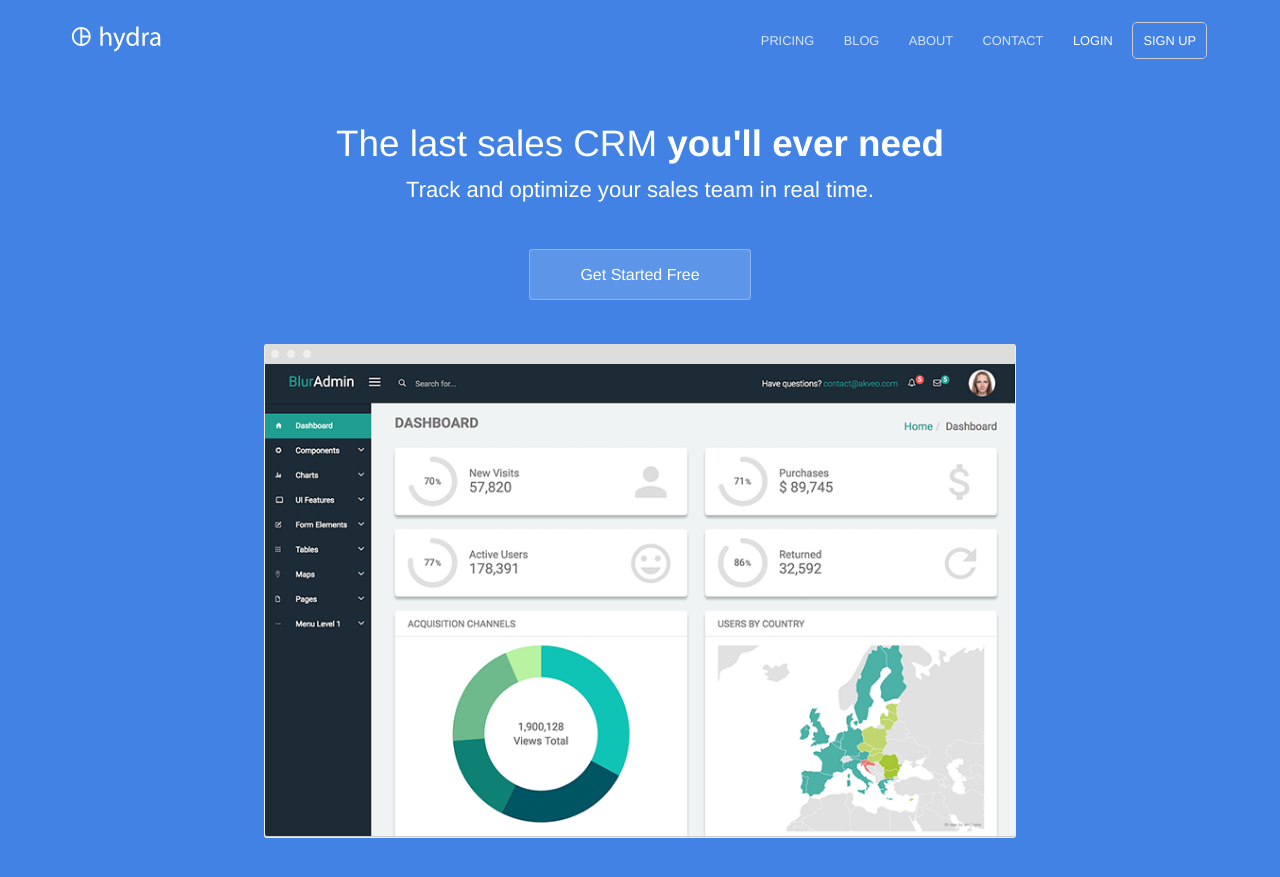
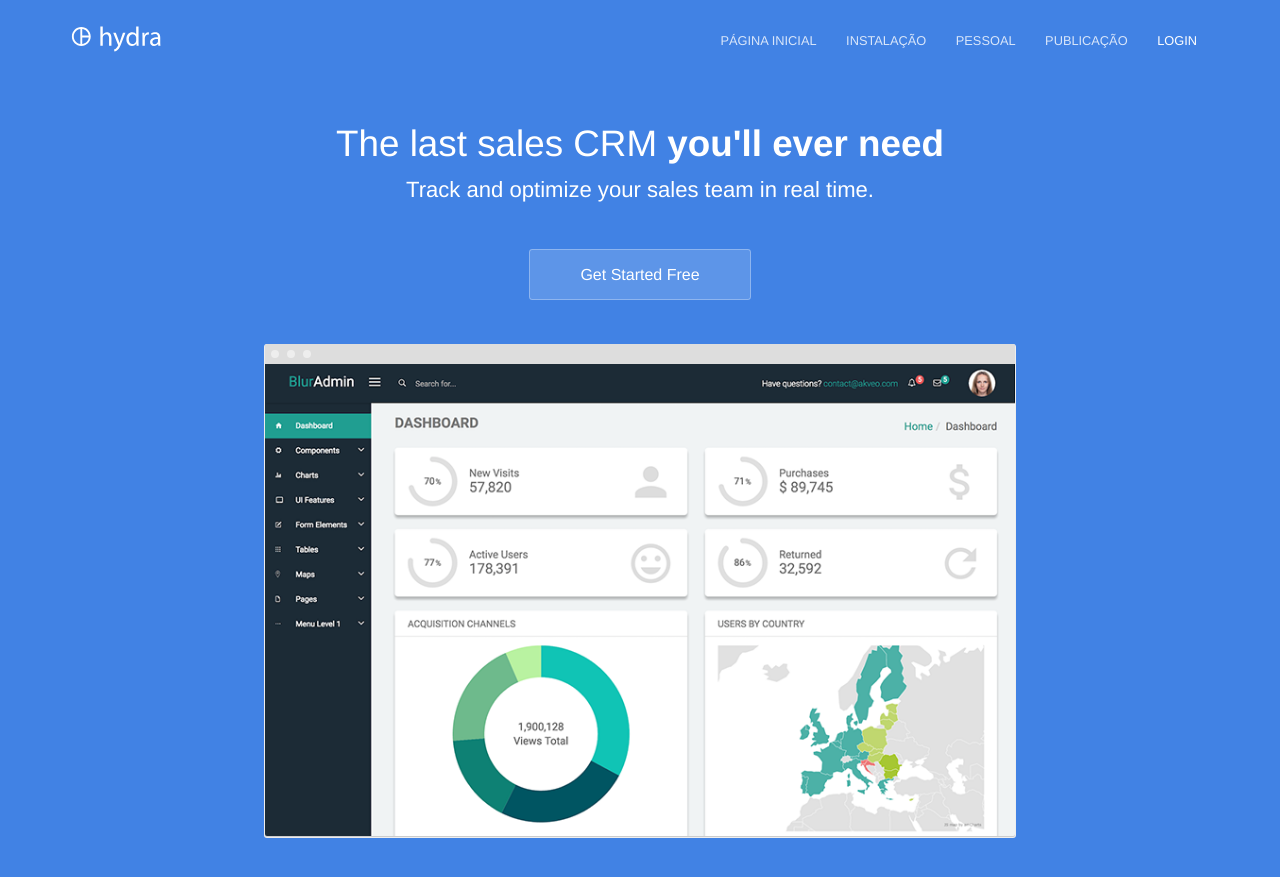
Before and after one commit to Gabriell89222/Gabriell89222.github.io, a Jekyll site: the page built from index.html, in a window 1280 px wide and 900 px high. Shown: the top 877 px of the window. Built offline with Jekyll 4.4.1, drawn with Linux system fonts in a browser that asks for light colours.

Commit message:
Initial commit

```diff
--- a/_data/navigation.yml
+++ b/_data/navigation.yml
@@ -1,16 +1,16 @@
-- name: Pricing
+- name: Página Inicial
   link: /pricing/
   new_window: false
   highlight: false
-- name: Blog
+- name: Instalação
   link: /blog/
   new_window: false
   highlight: false
-- name: About
+- name: Pessoal
   link: /about/
   new_window: false
   highlight: false
-- name: Contact
+- name: Publicação
   link: /contact/
   new_window: false
   highlight: false
@@ -18,7 +18,3 @@
   link: /
   new_window: true
   highlight: false
-- name: Sign Up
-  link: /
-  new_window: true
-  highlight: true
```
